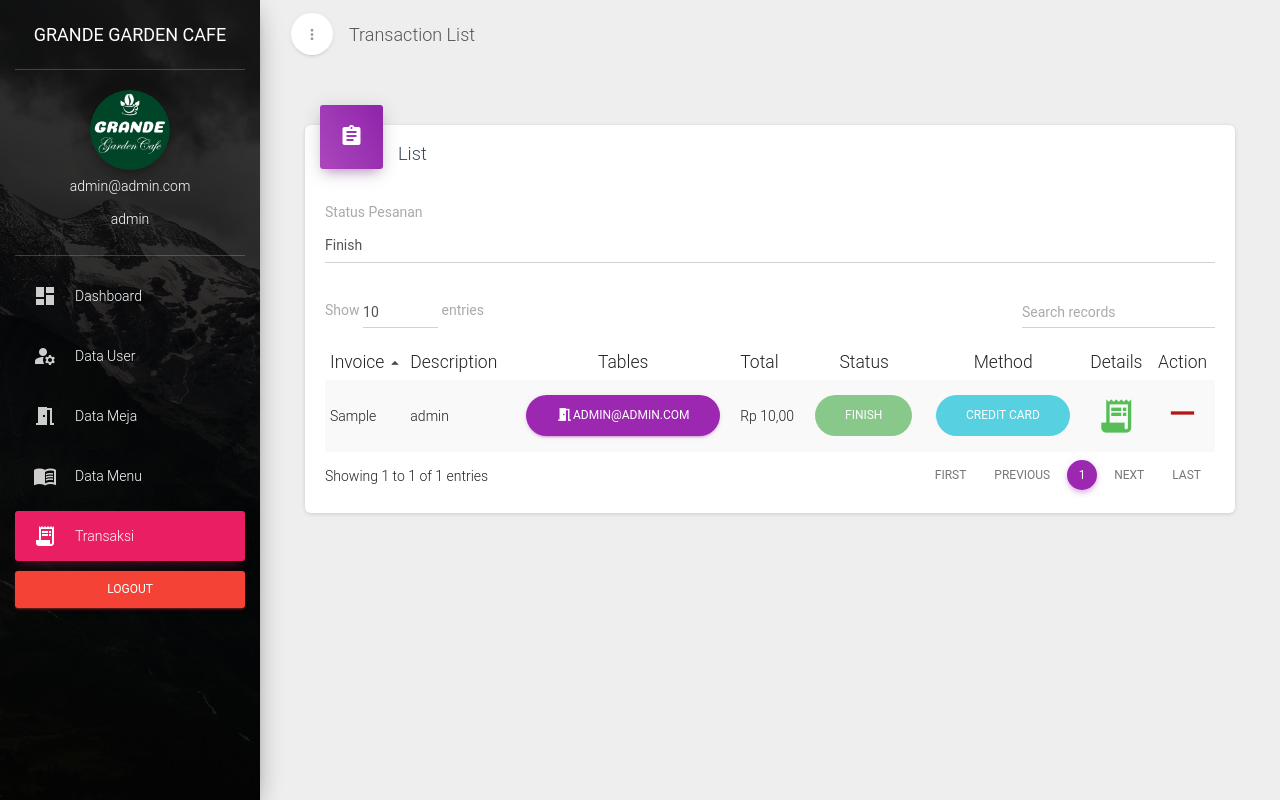
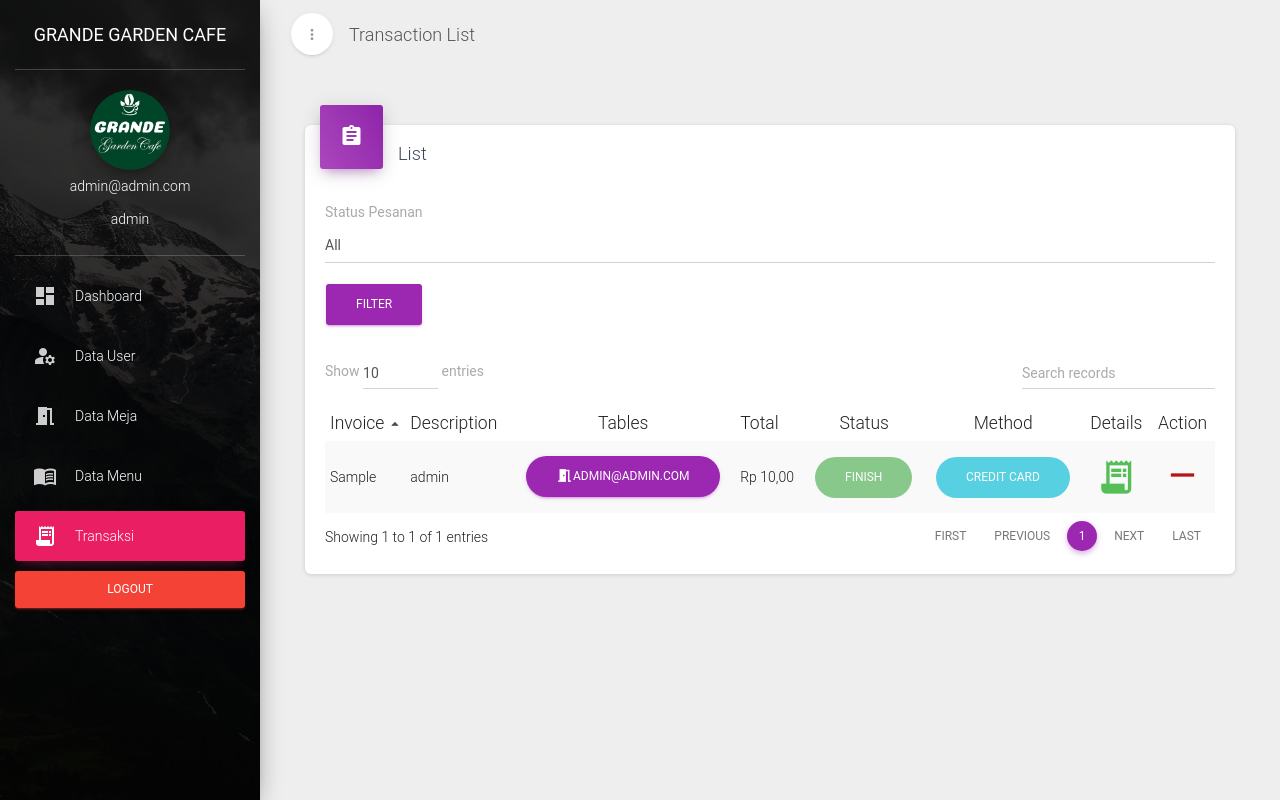
Before and after one commit to khosy19/grande, a Laravel app: page /admin/management/transaksi in a window 1280 px wide. Run offline with Laravel 8, Linux system fonts and the light colour scheme; a user stored in the database is signed in; data comes from the database, SQL or seed files in the repository; tables that the repository leaves empty hold one stand-in row (values such as "Sample post").

Commit message:
filter sukses menu dan transaksi

```diff
--- a/app/Http/Controllers/Admin/TransaksiController.php
+++ b/app/Http/Controllers/Admin/TransaksiController.php
@@ -2,22 +2,32 @@
 
 namespace App\Http\Controllers\Admin;
 
+use App\Models\Transaksi;
+use Illuminate\Http\Request;
+use App\Models\Detail_transaksi;
+use Illuminate\Support\Facades\DB;
 use App\Http\Controllers\Controller;
-use Illuminate\Http\Request;
-use App\Models\Transaksi;
-use App\Models\Detail_transaksi;
 
 class TransaksiController extends Controller
 {
-    public function index(){
+    public function index(Request $request){
         $data = Transaksi::join('users', 'users.id', '=', 'transaksi.id_users')
                     ->join('detail_transaksi', 'detail_transaksi.id_transaksi', '=', 'transaksi.id_transaksi')
                     ->get();
         $unik = $data->unique('id_transaksi');
+        $filter = $request->input('status');
+        if($filter == 'waiting') {
+            $data = DB::table('transaksi')->where('status', 0)->get();
+        } elseif ($filter == 'success') {
+            $data = DB::table('transaksi')->where('status', 1)->get();
+        } else {
+            $data = Transaksi::all();
+        }
 
         return view('admin.transaksi',[
             'data' => $unik,
         ]);
+
     }
 
     public function detail($id){
--- a/resources/views/admin/transaksi.blade.php
+++ b/resources/views/admin/transaksi.blade.php
@@ -19,13 +19,19 @@
             <div class="toolbar">
                 <!--        Here you can write extra buttons/actions for the toolbar              -->
                 {{-- filter kategori --}}
+                <form action="{{ route('transaksi') }}" class="action" method="GET">
                 <div class="form-group">
                     <label for="category">Status Pesanan</label>
                     <select name="category" class="form-control" required>
-                        <option value="finish">Finish</option>
-                        <option value="waiting">Waiting</option>
+                        <option value="all">All</option>
+                        <option value="waiting" {{ Request::get('status') == 'waiting' ? 'selected' : '' }}>Waiting</option>
+                        <option value="success" {{ Request::get('status') == 'finish' ? 'selected' : '' }}>Finish</option>
+                        {{-- <option value="waiting">Waiting</option>
+                        <option value="finish">Finish</option> --}}
                     </select>
                 </div>
+                <button type="submit" class="btn btn-primary">Filter</button>
+                </form>
             </div>
             <div class="material-datatables">
                 <table id="datatables" class="table table-striped table-no-bordered table-hover" cellspacing="0"
```
Also changed, not shown: app/Http/Controllers/Admin/FoodController.php (+13 -5 lines), resources/views/admin/food_list.blade.php (+6 -2 lines).
